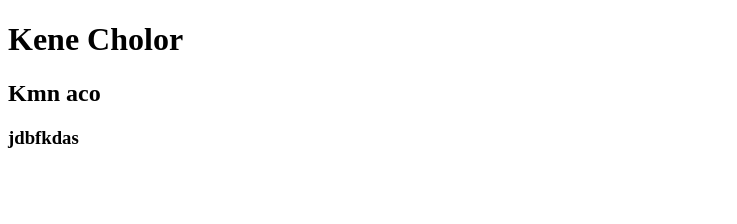
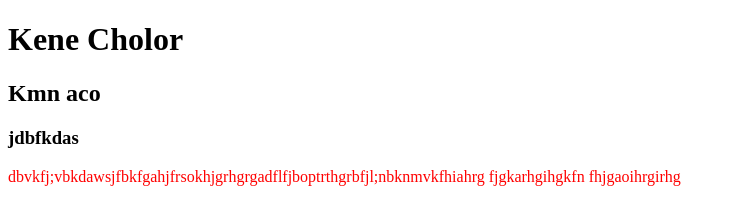
Before and after one commit to apan007/my-second-repo, a plain HTML site: page index.html in a window 1280 px wide. Shown: the whole page, without its empty margins (0-737 px from the left). Drawn offline with Linux system fonts and the light colour scheme.

Commit message:
style added

```diff
--- a/index.html
+++ b/index.html
@@ -5,10 +5,12 @@
     <meta http-equiv="X-UA-Compatible" content="IE=edge">
     <meta name="viewport" content="width=device-width, initial-scale=1.0">
     <title>My second repo</title>
+    <link rel="stylesheet" href="style.css">
 </head>
 <body>
     <h1>Kene Cholor</h1>
     <h2>Kmn aco</h2>
     <h3>jdbfkdas</h3>
+    <p>dbvkfj;vbkdawsjfbkfgahjfrsokhjgrhgrgadflfjboptrthgrbfjl;nbknmvkfhiahrg fjgkarhgihgkfn fhjgaoihrgirhg</p>
 </body>
 </html>
--- /dev/null
+++ b/style.css
@@ -0,0 +1,3 @@
+p{
+    color:red;
+}
```
